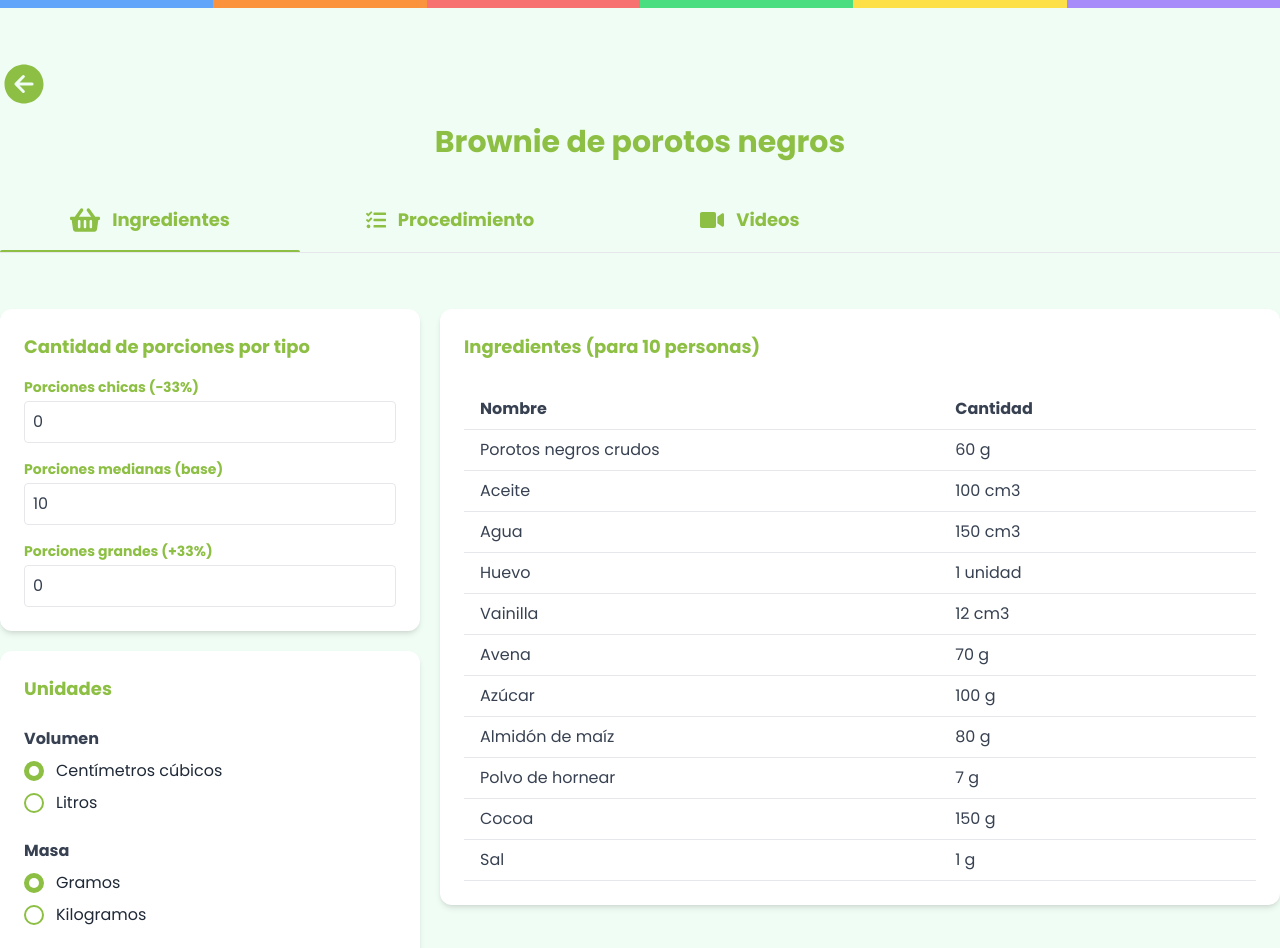
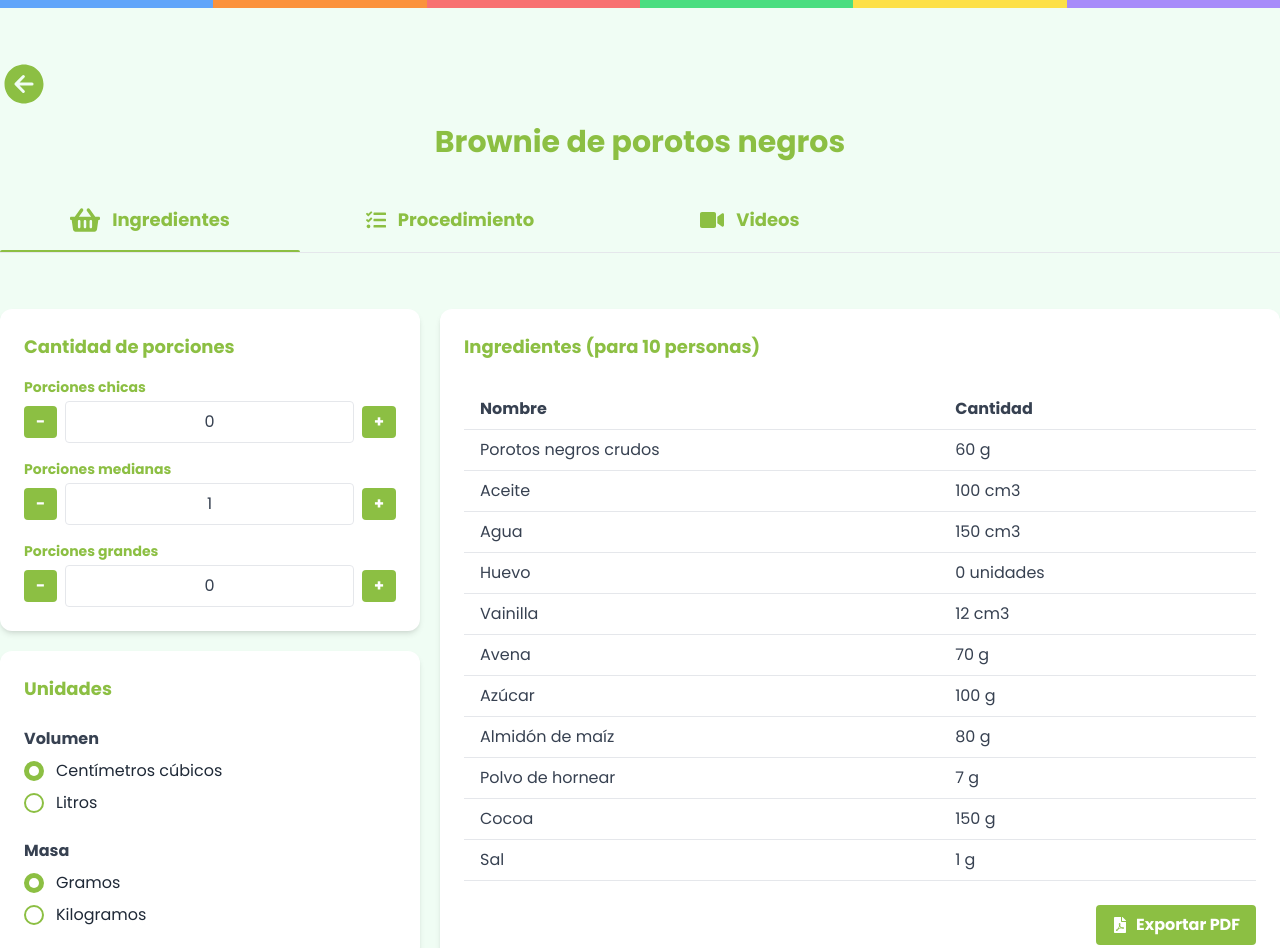
Before and after one commit to matiias793/Calculadora-2.0, a Next.js app: page /recetas/1 in a window 1280 px wide. Shown: the top 948 px of the page. Built offline with nearby package versions, Linux system fonts and the light colour scheme.

Commit message:
feat: mejoras en cálculo de porciones, exportación PDF y formato unificado

```diff
--- a/package.json
+++ b/package.json
@@ -12,11 +12,13 @@
     "@reduxjs/toolkit": "^2.2.7",
     "@types/estree": "^1.0.6",
     "@types/minimatch": "^5.1.2",
+    "jspdf": "^3.0.1",
+    "jspdf-autotable": "^5.0.2",
     "next": "14.2.12",
     "next-pwa": "^5.6.0",
     "react": "^18",
     "react-dom": "^18",
-    "react-icons": "^5.3.0",
+    "react-icons": "^5.5.0",
     "react-player": "^2.16.0",
     "react-redux": "^9.1.2"
   },
--- a/src/components/recetas/IngredientesCard.tsx
+++ b/src/components/recetas/IngredientesCard.tsx
@@ -1,17 +1,20 @@
 'use client'
 
-import { useAppSelector } from "@/store"
+import { FaFilePdf } from 'react-icons/fa';
+import { exportRecetaToPDF } from '@/utils/exportToPDF';
+import { useAppSelector } from '@/store';
 
 const IngredientesCard = () => {
-
-  const porciones = useAppSelector( ( state ) => state.receta.porciones );
-  const recetaPorciones = useAppSelector( ( state ) => state.receta.recetaPorciones );
+  const porciones = useAppSelector((state) => state.receta.porciones);
+  const recetaPorciones = useAppSelector((state) => state.receta.recetaPorciones);
+  const porcionesTipo = useAppSelector((state) => state.receta.porcionesTipo); // ✅ Agregado
 
   return (
     <div className="w-full flex flex-col overflow-hidden rounded-xl bg-white bg-clip-border text-gray-700 shadow-md">
-
       <div className="p-6">
-            <h4 className="text-lg text-logoGreen font-bold">Ingredientes (para { porciones } { porciones === 1 ? 'persona' : 'personas' })</h4>
+        <h4 className="text-lg text-logoGreen font-bold">
+          Ingredientes (para {porciones} {porciones === 1 ? 'persona' : 'personas'})
+        </h4>
         <table className="w-full table-auto text-md mt-7">
           <thead>
             <tr className="text-md">
@@ -22,19 +25,19 @@ const IngredientesCard = () => {
           <tbody>
             {
               recetaPorciones?.ingredients?.map(
-                            ( { name, quantity, unit } ) => (
-                                <tr className="hover:bg-grey-lighter" key = { name }>
-                                    <td className="py-2 px-4 border-b border-grey-light">{ name }</td>
-                                    <td className="py-2 px-4 border-b border-grey-light text-left">{ ( quantity ).toLocaleString() } { unit }</td>
+                ({ name, quantity, unit }) => (
+                  <tr className="hover:bg-grey-lighter" key={name}>
+                    <td className="py-2 px-4 border-b border-grey-light">{name}</td>
+                    <td className="py-2 px-4 border-b border-grey-light text-left">{quantity.toLocaleString()} {unit}</td>
                   </tr>
                 )
               )
             }
           </tbody>
         </table>
+
         {
-                recetaPorciones?.variants
-                &&
+          recetaPorciones?.variants &&
           <>
             <h5 className="text-lg text-logoGreen mt-7 font-bold">Variantes</h5>
             <table className="w-full table-auto text-md mt-3">
@@ -46,11 +49,11 @@ const IngredientesCard = () => {
               </thead>
               <tbody>
                 {
-                                recetaPorciones!.variants.map(
-                                    ( { name, quantity, unit } ) => (
-                                        <tr className="hover:bg-grey-lighter" key = { name }>
-                                            <td className="py-2 px-4 border-b border-grey-light">{ name }</td>
-                                            <td className="py-2 px-4 border-b border-grey-light text-left">{ ( quantity ).toLocaleString() } { unit }</td>
+                  recetaPorciones.variants.map(
+                    ({ name, quantity, unit }) => (
+                      <tr className="hover:bg-grey-lighter" key={name}>
+                        <td className="py-2 px-4 border-b border-grey-light">{name}</td>
+                        <td className="py-2 px-4 border-b border-grey-light text-left">{quantity.toLocaleString()} {unit}</td>
                       </tr>
                     )
                   )
@@ -59,9 +62,31 @@ const IngredientesCard = () => {
             </table>
           </>
         }
+
+        {/* BOTÓN DE EXPORTAR PDF */}
+        <div className="mt-6 flex justify-end">
+          <button
+            onClick={() =>
+              exportRecetaToPDF(
+                recetaPorciones?.title || 'Receta',
+                {
+                  chica: porcionesTipo.chica,
+                  mediana: porcionesTipo.mediana,
+                  grande: porcionesTipo.grande
+                },
+                recetaPorciones?.ingredients || []
+              )
+            }
+            className="flex items-center gap-2 bg-logoGreen hover:bg-logoGreenHover text-white font-bold py-2 px-4 rounded"
+          >
+            <FaFilePdf className="text-white" />
+            Exportar PDF
+          </button>
+        </div>
+
       </div>
     </div>
-  )
-}
+  );
+};
 
-export default IngredientesCard
+export default IngredientesCard;
--- a/src/components/recetas/PorcionesCard.tsx
+++ b/src/components/recetas/PorcionesCard.tsx
@@ -2,67 +2,81 @@
 
 import { Receta } from '@/models/Receta';
 import { useAppDispatch, useAppSelector } from '@/store';
-import { setPorciones, setRecetaPorciones } from '@/store/receta/recetaSlice';
+import { decrement, increment, setPorciones, setRecetaPorciones, setPorcionesTipo } from '@/store/receta/recetaSlice';
 import { UnidadMasa } from '@/utils/enums/unidad-masa';
 import { UnidadVolumen } from '@/utils/enums/unidad-volumen';
 import React, { useEffect, useState } from 'react';
 
 const PorcionesCard = () => {
+  const porciones = useAppSelector((state) => state.receta.porciones);
   const recetaOriginal = useAppSelector((state) => state.receta.recetaOriginal);
   const unidadVolumen = useAppSelector((state) => state.receta.unidadVolumen);
   const unidadMasa = useAppSelector((state) => state.receta.unidadMasa);
   const dispatch = useAppDispatch();
 
   const [counterChica, setCounterChica] = useState(0);
-  const [counterMediana, setCounterMediana] = useState(10);
+  const [counterMediana, setCounterMediana] = useState(porciones);
   const [counterGrande, setCounterGrande] = useState(0);
 
   useEffect(() => {
+    if (!recetaOriginal) return;
     const total = counterChica * 0.67 + counterMediana + counterGrande * 1.33;
     dispatch(setPorciones(Math.round(total * 10)));
+    dispatch(setPorcionesTipo({ chica: counterChica, mediana: counterMediana, grande: counterGrande }));
     recalculate(total);
-  }, [counterChica, counterMediana, counterGrande, unidadVolumen, unidadMasa]);
+  }, [counterChica, counterMediana, counterGrande, unidadVolumen, unidadMasa, recetaOriginal]);
 
   const handleChange = (setter: React.Dispatch<React.SetStateAction<number>>) =>
     (e: React.ChangeEvent<HTMLInputElement>) => {
-      const value = parseInt(e.target.value);
+      const value = parseInt(e.target.value.replace(/^0+/, ''));
       setter(isNaN(value) || value < 0 ? 0 : value);
     };
 
-  const recalculate = (factor: number) => {
-    if (!recetaOriginal || !recetaOriginal.ingredients) return;
+  const handleIncrement = (setter: React.Dispatch<React.SetStateAction<number>>, value: number) => {
+    setter(value + 1);
+  };
 
-    const convertQuantity = (quantity: any, unit: string): number | string => {
-      if (isNaN(Number(quantity))) return quantity;
-      if (['cm3', 'ml', 'l', 'g', 'kg'].includes(unit)) {
-        if ((['cm3', 'ml'].includes(unit) && unidadVolumen === UnidadVolumen.LITROS) ||
-            (unit === 'g' && unidadMasa === UnidadMasa.KILOGRAMOS)) {
-          return Number(((Number(quantity) * factor) / 1000).toFixed(3));
-        } else {
-          return Number(quantity) * factor;
-        }
+  const handleDecrement = (setter: React.Dispatch<React.SetStateAction<number>>, value: number) => {
+    setter(value > 0 ? value - 1 : 0);
+  };
+
+  const isHuevo = (name: string) => name.trim().toLowerCase() === 'huevo';
+
+  const processItem = (name: string, quantity: string | number, unit: string, factor: number) => {
+    let q: string | number = '';
+    let u = unit;
+    if (isNaN(Number(quantity))) {
+      q = quantity;
+    } else if (isHuevo(name)) {
+      const unidades = Math.round(Number(quantity) * factor / 60);
+      q = unidades;
+      u = unidades === 1 ? 'unidad' : 'unidades';
+    } else if (["cm3", "ml", "l", "g", "kg"].includes(unit)) {
+      if ((["cm3", "ml"].includes(unit) && unidadVolumen === UnidadVolumen.LITROS)) {
+        q = parseFloat(((Number(quantity) * factor) / 1000).toFixed(2));
+        u = 'l';
+      } else if (unit === "g" && unidadMasa === UnidadMasa.KILOGRAMOS) {
+        q = parseFloat(((Number(quantity) * factor) / 1000).toFixed(2));
+        u = 'kg';
+      } else {
+        q = parseFloat((Number(quantity) * factor).toFixed(2));
       }
-      return Number(quantity) * factor;
-    };
+    } else {
+      q = parseFloat((Number(quantity) * factor).toFixed(2));
+    }
+    return { name, quantity: q, unit: u };
+  };
 
-    const mapUnits = (unit: string, quantity: any): string => {
-      if (unit === 'unidad' && quantity !== 1) return 'unid.';
-      if (['cm3', 'ml'].includes(unit) && unidadVolumen === UnidadVolumen.LITROS) return 'l';
-      if (unit === 'g' && unidadMasa === UnidadMasa.KILOGRAMOS) return 'kg';
-      return unit;
-    };
+  const recalculate = (factor: number, changeUnit: boolean = false) => {
+    if (!recetaOriginal) return;
 
-    const ingredients = recetaOriginal.ingredients.map(({ name, quantity, unit }) => ({
-      name,
-      quantity: convertQuantity(quantity, unit),
-      unit: mapUnits(unit, quantity)
-    }));
+    const ingredients = recetaOriginal.ingredients.map(({ name, quantity, unit }) =>
+      processItem(name, quantity, unit, factor)
+    );
 
-    const variants = recetaOriginal?.variants?.map(({ name, quantity, unit }) => ({
-      name,
-      quantity: convertQuantity(quantity, unit),
-      unit: mapUnits(unit, quantity)
-    }));
+    const variants = recetaOriginal.variants?.map(({ name, quantity, unit }) =>
+      processItem(name, quantity, unit, factor)
+    );
 
     const newReceta: Receta = {
       title: recetaOriginal.title,
@@ -76,38 +90,31 @@ const PorcionesCard = () => {
   return (
     <div className="flex-col w-full flex gap-5">
       <div className="p-6 overflow-hidden rounded-xl bg-white bg-clip-border text-gray-700 shadow-md h-auto">
-        <h4 className="text-lg text-logoGreen font-bold mb-4">Cantidad de porciones por tipo</h4>
+        <h4 className="text-lg text-logoGreen font-bold mb-4">Cantidad de porciones</h4>
         <div className="grid grid-cols-1 gap-4">
-          <div>
-            <label className="block font-semibold text-sm text-logoGreen mb-1">Porciones chicas (−33%)</label>
-            <input
-              type="number"
-              min="0"
-              className="w-full p-2 border rounded"
-              value={counterChica}
-              onChange={handleChange(setCounterChica)}
-            />
-          </div>
-          <div>
-            <label className="block font-semibold text-sm text-logoGreen mb-1">Porciones medianas (base)</label>
-            <input
-              type="number"
-              min="0"
-              className="w-full p-2 border rounded"
-              value={counterMediana}
-              onChange={handleChange(setCounterMediana)}
-            />
-          </div>
-          <div>
-            <label className="block font-semibold text-sm text-logoGreen mb-1">Porciones grandes (+33%)</label>
-            <input
-              type="number"
-              min="0"
-              className="w-full p-2 border rounded"
-              value={counterGrande}
-              onChange={handleChange(setCounterGrande)}
-            />
-          </div>
+          {[{
+            label: 'Porciones chicas', value: counterChica, setter: setCounterChica
+          }, {
+            label: 'Porciones medianas', value: counterMediana, setter: setCounterMediana
+          }, {
+            label: 'Porciones grandes', value: counterGrande, setter: setCounterGrande
+          }].map(({ label, value, setter }, index) => (
+            <div key={index}>
+              <label className="block font-semibold text-sm text-logoGreen mb-1">{label}</label>
+              <div className="flex flex-row items-center gap-2">
+                <button className="bg-logoGreen hover:bg-logoGreenHover text-white font-bold py-1 px-3 rounded" onClick={() => handleDecrement(setter, value)}>-</button>
+                <input
+                  type="tel"
+                  inputMode="numeric"
+                  pattern="[0-9]*"
+                  className="w-full p-2 border rounded text-center appearance-none"
+                  value={value}
+                  onChange={handleChange(setter)}
+                />
+                <button className="bg-logoGreen hover:bg-logoGreenHover text-white font-bold py-1 px-3 rounded" onClick={() => handleIncrement(setter, value)}>+</button>
+              </div>
+            </div>
+          ))}
         </div>
       </div>
     </div>
--- a/src/store/receta/recetaSlice.ts
+++ b/src/store/receta/recetaSlice.ts
@@ -1,9 +1,14 @@
-
 import { Procedimiento } from '@/models/Procedimiento';
 import { Receta } from '@/models/Receta';
 import { UnidadMasa } from '@/utils/enums/unidad-masa';
+import { UnidadVolumen } from '@/utils/enums/unidad-volumen';
 import { createSlice, PayloadAction } from '@reduxjs/toolkit';
-import { UnidadVolumen } from '../../utils/enums/unidad-volumen';
+
+interface PorcionesTipo {
+  chica: number;
+  mediana: number;
+  grande: number;
+}
 
 interface RecetaState {
   recetaOriginal: Receta | null;
@@ -12,51 +17,65 @@ interface RecetaState {
   porciones: number;
   unidadVolumen: UnidadVolumen;
   unidadMasa: UnidadMasa;
+  porcionesTipo: PorcionesTipo;
 }
 
 const initialState: RecetaState = {
   recetaOriginal: null,
   recetaPorciones: null,
   procedimiento: null,
-    porciones: 10,
+  porciones: 1,
   unidadVolumen: UnidadVolumen.CENTIMETROS_CUBICOS,
-    unidadMasa: UnidadMasa.GRAMOS
-}
+  unidadMasa: UnidadMasa.GRAMOS,
+  porcionesTipo: { chica: 0, mediana: 1, grande: 0 }
+};
 
 const recetaSlice = createSlice({
   name: 'receta',
   initialState,
   reducers: {
-    setRecetaOriginal: ( state, action: PayloadAction<Receta | null> ) => {
+    setRecetaOriginal: (state, action: PayloadAction<Receta | null>) => {
       state.recetaOriginal = action.payload;
     },
-    setRecetaPorciones: ( state, action: PayloadAction<Receta | null> ) => {
+    setRecetaPorciones: (state, action: PayloadAction<Receta | null>) => {
       state.recetaPorciones = action.payload;
     },
-    setProcedimiento: ( state, action: PayloadAction<Procedimiento | null> ) => {
+    setProcedimiento: (state, action: PayloadAction<Procedimiento | null>) => {
       state.procedimiento = action.payload;
     },
-    increment: ( state, action: PayloadAction<number> ) => {
-        state.porciones += action.payload ;
+    increment: (state, action: PayloadAction<number>) => {
+      state.porciones += action.payload;
     },
-    decrement: ( state, action: PayloadAction<number> ) => {
-        if( state.porciones === action.payload )
-            return;
+    decrement: (state, action: PayloadAction<number>) => {
+      if (state.porciones > action.payload) {
         state.porciones -= action.payload;
+      }
     },
-    setPorciones: ( state, action: PayloadAction<number> ) => {
+    setPorciones: (state, action: PayloadAction<number>) => {
       state.porciones = action.payload;
     },
-    setUnidadVolumen: ( state, action: PayloadAction<UnidadVolumen> ) => {
+    setPorcionesTipo: (state, action: PayloadAction<PorcionesTipo>) => {
+      state.porcionesTipo = action.payload;
+    },
+    setUnidadVolumen: (state, action: PayloadAction<UnidadVolumen>) => {
       state.unidadVolumen = action.payload;
     },
-    setUnidadMasa: ( state, action: PayloadAction<UnidadMasa> ) => {
+    setUnidadMasa: (state, action: PayloadAction<UnidadMasa>) => {
       state.unidadMasa = action.payload;
     }
-
   }
 });
 
-export const { setRecetaOriginal, setRecetaPorciones, setProcedimiento, increment, decrement, setPorciones, setUnidadVolumen, setUnidadMasa } = recetaSlice.actions;
+export const {
+  setPorciones,
+  setRecetaPorciones,
+  setRecetaOriginal,
+  setProcedimiento,
+  increment,
+  decrement,
+  setPorcionesTipo,
+  setUnidadVolumen,
+  setUnidadMasa
+} = recetaSlice.actions;
 
 export default recetaSlice.reducer;
--- /dev/null
+++ b/src/utils/exportToPDF.ts
@@ -0,0 +1,33 @@
+import jsPDF from 'jspdf';
+import autoTable from 'jspdf-autotable';
+
+export function exportRecetaToPDF(
+  titulo: string,
+  porciones: { chica: number, mediana: number, grande: number },
+  ingredientes: { name: string, quantity: number | string, unit: string }[]
+) {
+  const doc = new jsPDF();
+
+  doc.setFontSize(18);
+  doc.text(titulo, 14, 20);
+
+  doc.setFontSize(12);
+  doc.text(`Porciones chicas: ${porciones.chica}`, 14, 30);
+  doc.text(`Porciones medianas: ${porciones.mediana}`, 14, 36);
+  doc.text(`Porciones grandes: ${porciones.grande}`, 14, 42);
+
+  autoTable(doc, {
+    startY: 50,
+    head: [['Ingrediente', 'Cantidad', 'Unidad']],
+    body: ingredientes.map(i => {
+      const cantidad =
+        typeof i.quantity === 'number'
+          ? Number(i.quantity).toLocaleString('es-ES', { minimumFractionDigits: 0, maximumFractionDigits: 2 })
+          : i.quantity;
+
+      return [i.name, cantidad, i.unit];
+    }),
+  });
+
+  doc.save(`${titulo}.pdf`);
+}
```
Also changed, not shown: 1 other file (tests, documents, lock files or other folders). Lines whose indentation alone changed are shown as unchanged.
